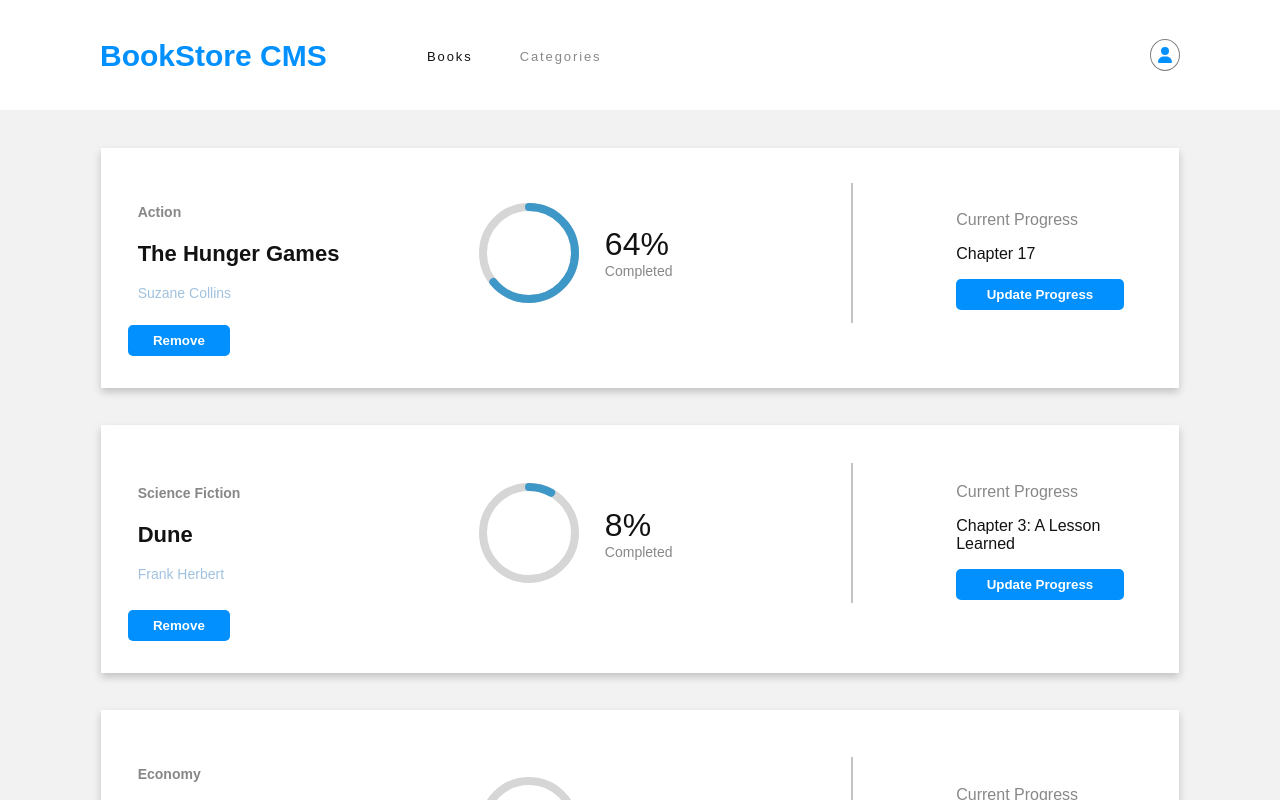
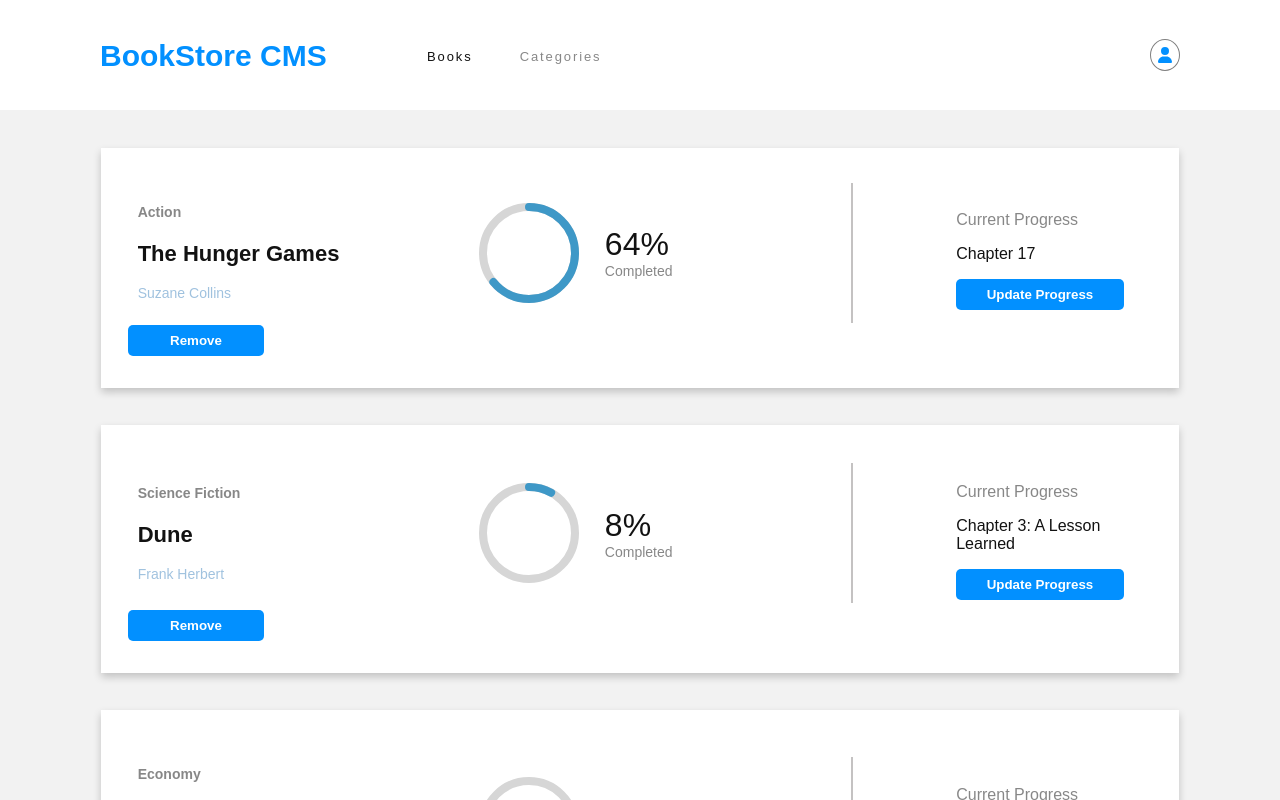
Before and after one commit to Tufahel/book-store, a React (Create React App) app: page / in a window 1280 px wide. Shown: the top 800 px of the page. Built offline with nearby package versions, Linux system fonts and the light colour scheme.

Commit message:
linter issue fixed

```diff
--- a/src/components/Book/Book.css
+++ b/src/components/Book/Book.css
@@ -90,5 +90,5 @@ button {
 }
 
 .remove-btn {
-  width: 30%;
+  width: 40%;
 }
--- a/src/components/Book/Book.js
+++ b/src/components/Book/Book.js
@@ -1,11 +1,13 @@
-/* eslint-disable */
 import React from 'react';
 import { CircularProgressbar } from 'react-circular-progressbar';
 import 'react-circular-progressbar/dist/styles.css';
-import './Book.css'
+import './Book.css';
 
+/* eslint-disable react/prop-types */
 function Book(props) {
-  const { title, author, category, progress, chapter } = props;
+  const {
+    title, author, category, progress, chapter,
+  } = props;
   return (
     <div className="grid-container">
       <div className="grid-item items-1">
@@ -18,11 +20,14 @@ function Book(props) {
           <CircularProgressbar value={progress} />
         </div>
         <div className="progress">
-            <p className="percent">{progress}%</p>
+          <p className="percent">
+            {progress}
+            %
+          </p>
           <p className="completed">Completed</p>
         </div>
       </div>
-        <div className="grid-item vl"></div>
+      <div className="grid-item vl" />
       <div className="grid-item items-3">
         <p className="current">Current Progress</p>
         <p>{chapter}</p>
```
Lines whose indentation alone changed are shown as unchanged.
